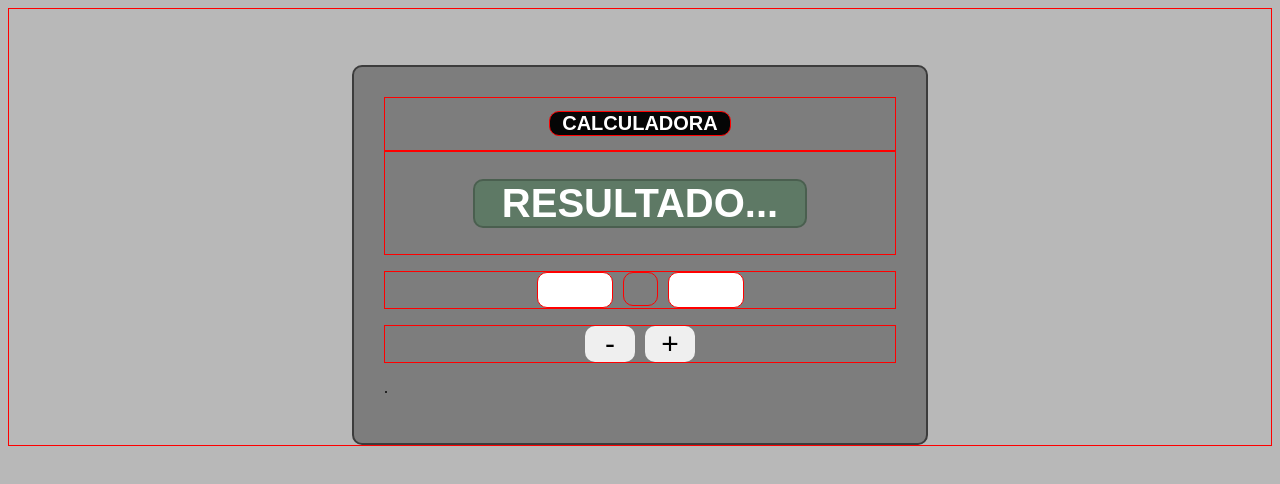
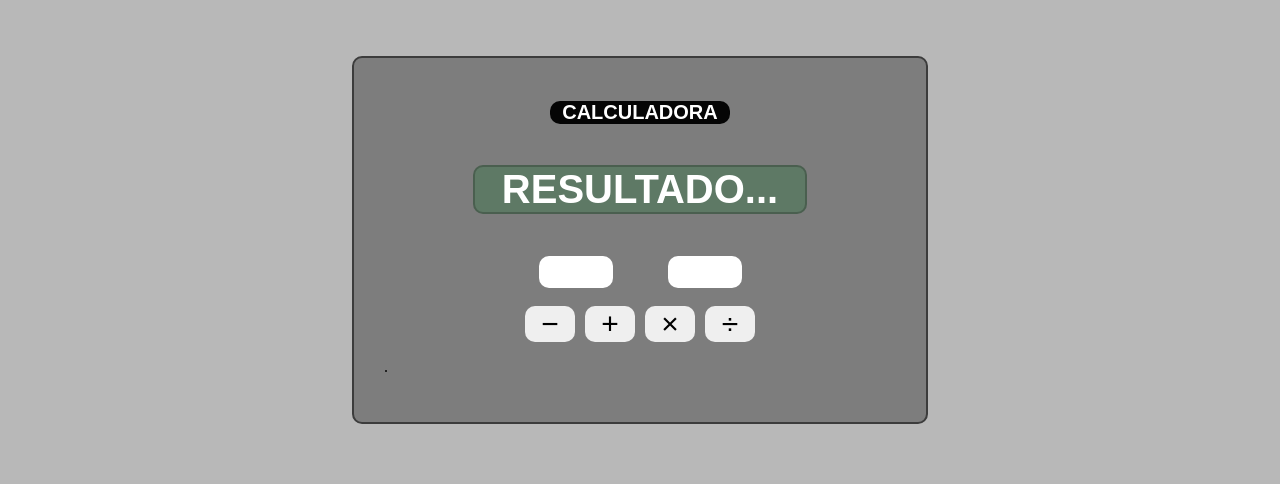
Before and after one commit to PedroViniciusG/Calculadora, a plain HTML site: page index.html in a window 1280 px wide. Drawn offline with Linux system fonts and the light colour scheme.

Commit message:
Multiplicacao/Divicao_versao003.1

```diff
--- a/index.html
+++ b/index.html
@@ -23,8 +23,10 @@
                 <input type="number" name="n2" id="n2" />
             </ul>
             <div id="operadores">
-                <button id="subtracao" onclick="subtracao()">-</button>
-                <button id="adicao" onclick="soma()">+</button>
+                <button id="subtracao" onclick="subtracao()">&#8722;</button>
+                <button id="adicao" onclick="soma()">&#x2b;</button>
+                <button id="multiplicacao" onclick="multiplicacao()">&#xd7;</button>
+                <button id="divisao" onclick="divisao()">&#247;</button>
             </div>
             <p id="opeSelect">.</p>
         </div>
--- a/script.js
+++ b/script.js
@@ -7,7 +7,7 @@ function soma() {
     var v2 = Number(num2.value);
     var valtolt = v1 + v2;
     res.innerHTML = valtolt;
-    opecSelec.innerHTML = "+";
+    opecSelec.innerHTML = "&#x2b;";
 }
 
 function subtracao() {
@@ -19,5 +19,29 @@ function subtracao() {
     var v2 = Number(num2.value);
     var valtot = v1 - v2;
     res.innerHTML = valtot;
-    opecSelec.innerHTML = "-";
+    opecSelec.innerHTML = "&#8722;";
 }
+
+function multiplicacao() {
+    var num1 = document.getElementById("n1");
+    var num2 = document.getElementById("n2");
+    var res = document.getElementById("resultado");
+    var opecSelec = document.getElementById("operadorSelecionado");
+    var v1 = Number(num1.value);
+    var v2 = Number(num2.value);
+    var valtot = v1 * v2;
+    res.innerHTML = valtot;
+    opecSelec.innerHTML = "&#xd7;";
+}
+
+function divisao() {
+    var num1 = document.getElementById("n1");
+    var num2 = document.getElementById("n2");
+    var res = document.getElementById("resultado");
+    var opecSelec = document.getElementById("operadorSelecionado");
+    var v1 = Number(num1.value);
+    var v2 = Number(num2.value);
+    var valtot = v1 / v2;
+    res.innerHTML = valtot;
+    opecSelec.innerHTML = "&#247;";
+}
--- a/style.css
+++ b/style.css
@@ -1,6 +1,5 @@
 body {
     background: #b8b8b8;
-    border: 1px solid red;
     height: auto;
 }
 
@@ -17,7 +16,7 @@ div#caixa {
 div#tituloCalc {
     justify-content: center;
     display: flex;
-    border: 1px solid red;
+
 }
 
 h1#titulo01 {
@@ -28,7 +27,7 @@ h1#titulo01 {
     text-align: center;
     width: 180px;
     border-radius: 10px;
-    border: 1px solid red;
+
 }
 ul {
     justify-content: center;
@@ -36,7 +35,7 @@ ul {
     display: flex;
     gap: 10px;
     position: relative;
-    border: 1px solid red;
+
 }
 ul li button#operadorSelecionado {
     border: 1px;
@@ -44,31 +43,32 @@ ul li button#operadorSelecionado {
     color: white;
     width: 35px;
     border-radius: 10px;
-    height: 34px;
+    height: 31px;
     text-align: center;
     font-weight: bold;
     background-color: #b8b8b800;
-    border: 1px solid red;
+
 }
 ul input#n1 {
+    height: 30px;
     text-align: center;
     border: 1px;
     font: normal 25px arial;
     width: 70px;
     border-radius: 10px;
-    border: 1px solid red;
+
 }
 ul input#n2 {
+    height: 30px;
     text-align: center;
     border: 1px;
     font: normal 25px arial;
     width: 70px;
     margin-right: 40px;
     border-radius: 10px;
-    border: 1px solid red;
+
 }
 div#caixaResul {
-    border: 1px solid red;
     display: flex;
     justify-content: center;
 }
@@ -85,7 +85,6 @@ h1#resultado {
 }
 
 div#operadores {
-    border: 1px solid red;
     justify-content: center;
     list-style: none;
     display: flex;
@@ -104,3 +103,15 @@ div button#subtracao {
     width: 50px;
     border-radius: 10px;
 }
+div button#multiplicacao {
+    border: 1px;
+    font: normal 30px arial;
+    width: 50px;
+    border-radius: 10px;
+}
+div button#divisao {
+    border: 1px;
+    font: normal 30px arial;
+    width: 50px;
+    border-radius: 10px;
+}
```
